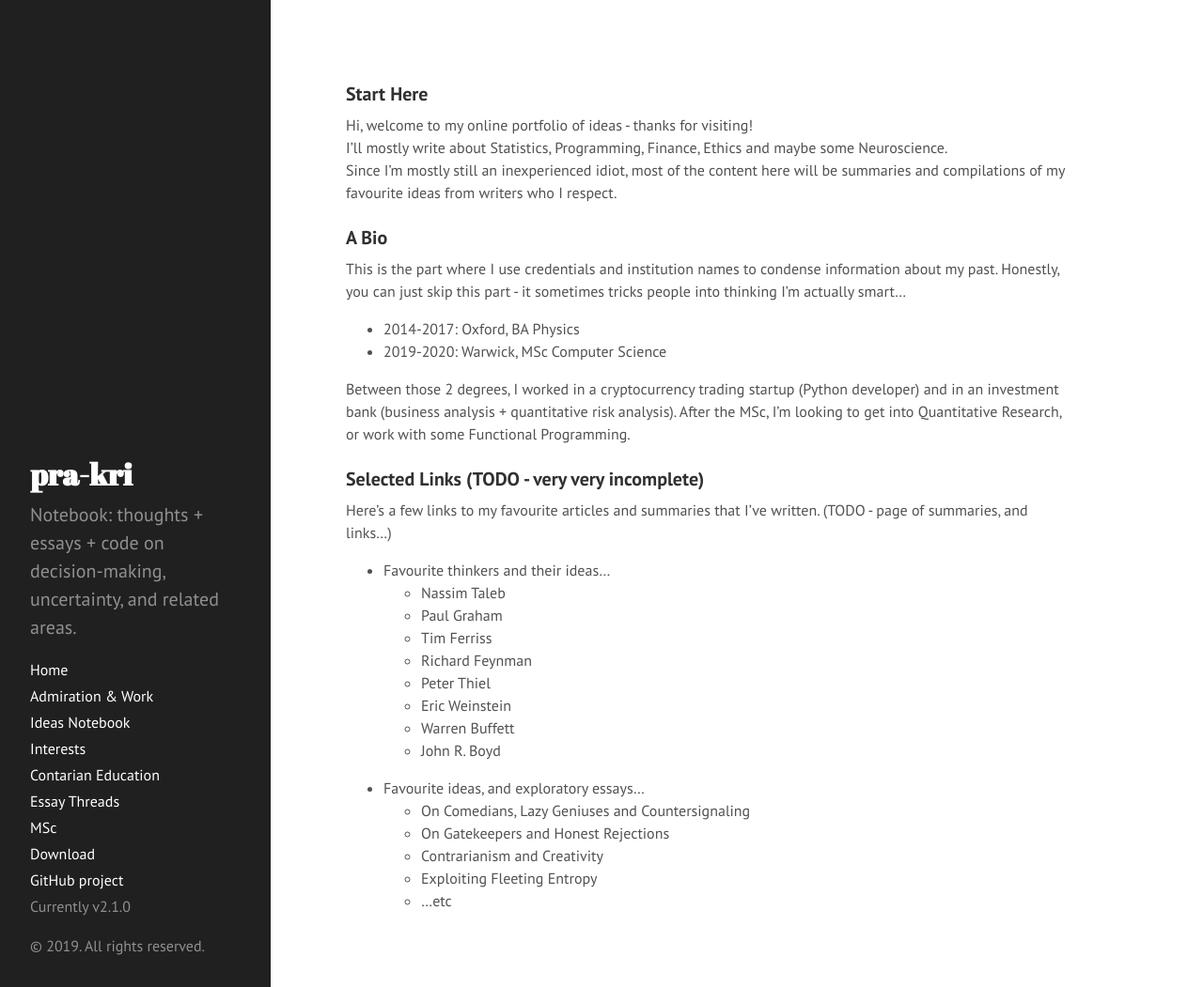
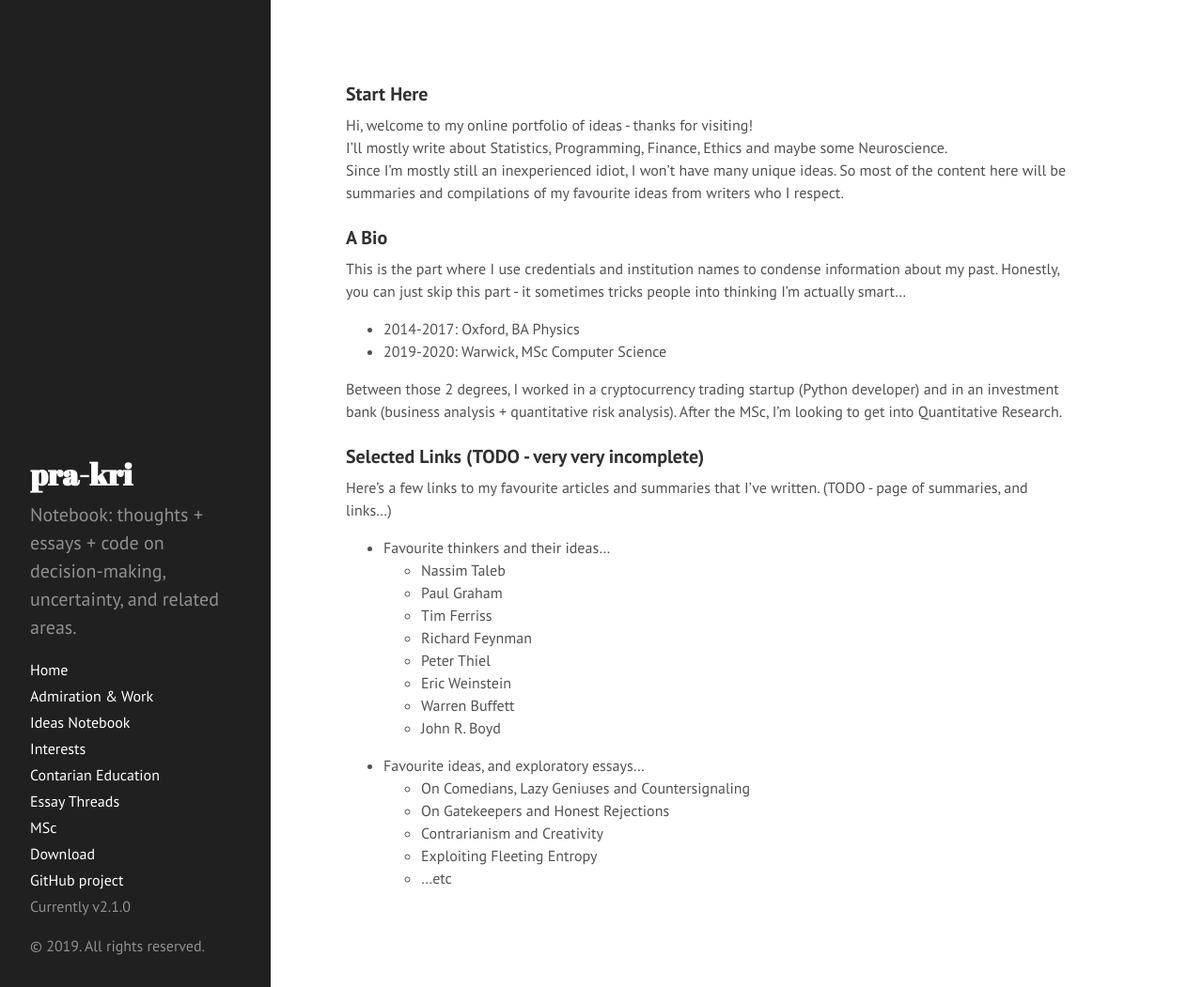
Before and after one commit to pra-kri/pra-kri.github.io, a Jekyll site: the page built from index.md, in a window 1280 px wide and 1051 px high. Shown: the whole window at 94% size. Built offline with Jekyll 4.4.1, drawn with Linux system fonts in a browser that asks for light colours; Markdown is read by kramdown in place of the engine named in the settings.

Commit message:
Update index.md

```diff
--- a/index.md
+++ b/index.md
@@ -6,7 +6,7 @@ title: Home
 ### Start Here
 Hi, welcome to my online portfolio of ideas - thanks for visiting! <br>
 I'll mostly write about Statistics, Programming, Finance, Ethics and maybe some Neuroscience.<br>
-Since I'm mostly still an inexperienced idiot, most of the content here will be summaries and compilations of my favourite ideas from writers who I respect.
+Since I'm mostly still an inexperienced idiot, I won't have many unique ideas. So most of the content here will be summaries and compilations of my favourite ideas from writers who I respect.
 
 ### A Bio
 This is the part where I use credentials and institution names to condense information about my past.
@@ -15,7 +15,7 @@ Honestly, you can just skip this part - it sometimes tricks people into thinking
 * 2019-2020: Warwick, MSc Computer Science
 
 Between those 2 degrees, I worked in a cryptocurrency trading startup (Python developer) and in an investment bank (business analysis + quantitative risk analysis).
-After the MSc, I'm looking to get into Quantitative Research, or work with some Functional Programming.
+After the MSc, I'm looking to get into Quantitative Research.
 
 ### Selected Links (TODO - very very incomplete)
 Here's a few links to my favourite articles and summaries that I've written.
```
